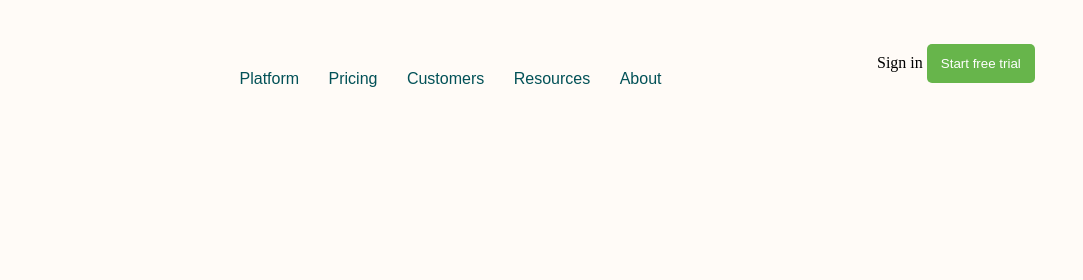
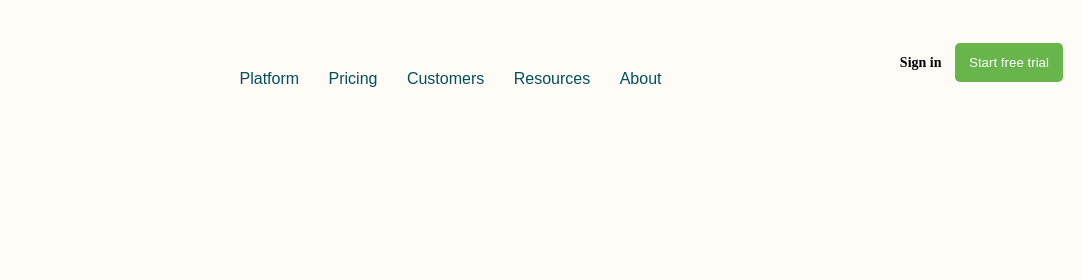
Before and after one commit to alcamk/Matcha, a plain HTML site: page index.html in a window 1280 px wide. Shown: the top 280 px of the page, 197-1280 px from the left. Drawn offline with Linux system fonts and the light colour scheme.

Commit message:
finish sesion 02

```diff
--- a/index.html
+++ b/index.html
@@ -26,7 +26,7 @@
         </nav>
         <!-- Contenedor de acciones de usuario -->
         <form class="actions">
-          <a class="Sign">Sign in</a>
+          <a class="sign">Sign in</a>
           <button class="form-button">Start free trial</button>
         </form>
       </header>
--- a/styles.css
+++ b/styles.css
@@ -48,7 +48,6 @@ li
     }
 .navbar
     {
-
       width: 70%;
       text-align: center;
       color: #025157;
@@ -74,6 +73,17 @@ form .actions
       font-weight: 600;
       font-size: 14px;
     }
+.actions
+   {
+      width: 15%;
+      text-align: right;
+      font-size: 14px;
+      font-weight: 600;
+    }
+.sign
+    {
+      padding-right: 10px;
+    }
 .arrow
   {
     background-color: #0E5157;
@@ -90,20 +100,20 @@ form .actions
     border: 0;
     border-radius: 5px;
   }
-  .promo {
+.promo {
     display: flex;
     width: 70%;
     margin: 100px auto;
     align-items: center;
   }
-  .fixed-header {
+.fixed-header {
     position: fixed;
     top: 0;
     left: 0;
     right: 0;
     background-color: #fffbf7;
   }
-  .features {
+.features {
     display: grid;
     background-color: springgreen;
     height: 660px;
@@ -114,7 +124,7 @@ form .actions
     padding: 5% 10%;
   }
 
-  .feature-card
+.feature-card
     {
       background-color: violet;
     }
```
